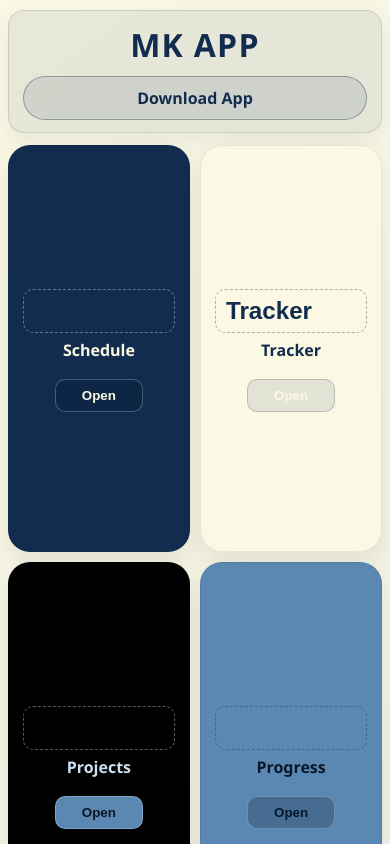
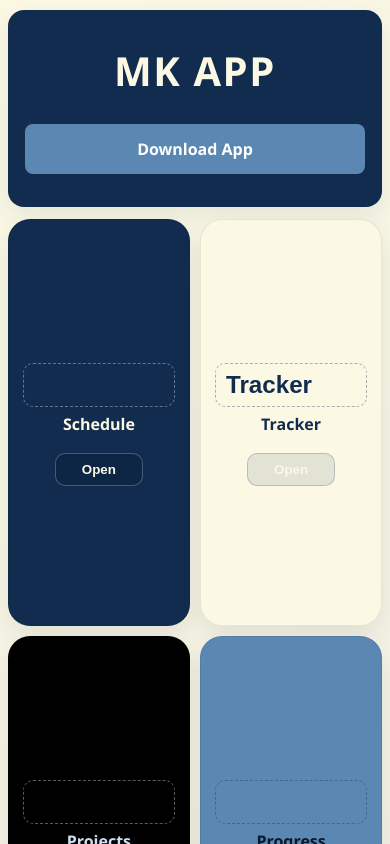
Before and after one commit to anne-gaelle-bernard/MK-app, a React (Vite) app in the folder frontend/: page / in a window 390 px wide. Shown: the top 844 px of the page. Built offline with nearby package versions, Linux system fonts and the light colour scheme.

Commit message:
Add intro styles and download button styles
Added styles for intro section and download button.

```diff
--- a/frontend/src/App.css
+++ b/frontend/src/App.css
@@ -786,4 +786,39 @@ body.mobile-tile-open {
   .tile-title-input {
     font-size: clamp(1.45rem, 6.2vw, 2rem);
   }
+
+  /* Header with download button */
+.intro {
+  text-align: center;
+  padding: 2rem 1rem;
+  background: var(--midnight);
+  color: var(--pearl);
 }
+
+.intro h1 {
+  font-size: 2.5rem;
+  margin: 0 0 1rem 0;
+  color: var(--pearl);
+}
+
+.download-app-btn {
+  display: inline-block;
+  padding: 0.75rem 2rem;
+  background: var(--ocean);
+  color: white;
+  text-decoration: none;
+  border-radius: 8px;
+  font-weight: bold;
+  font-size: 1rem;
+  transition: all 0.3s ease;
+  border: 2px solid transparent;
+}
+
+.download-app-btn:hover {
+  background: var(--pearl);
+  color: var(--midnight);
+  border-color: var(--ocean);
+  transform: translateY(-2px);
+  box-shadow: 0 4px 12px rgba(91, 136, 178, 0.3);
+}
+}
```
